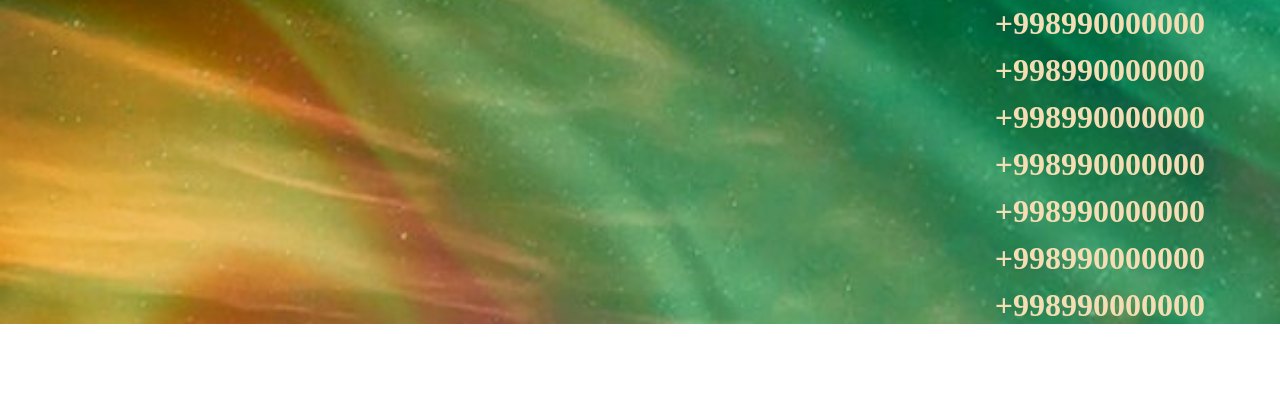
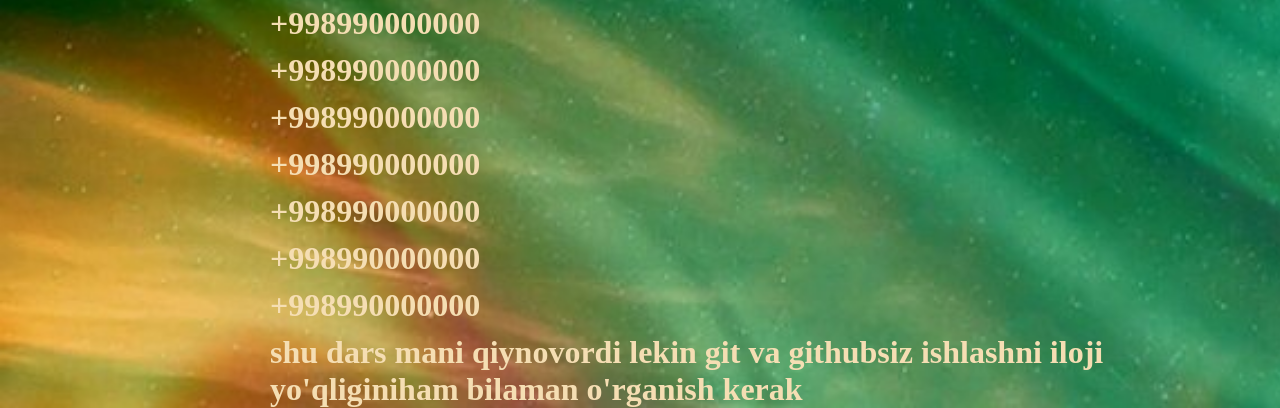
Before and after one commit to NurMuhammad1988/nurmuhammad1988.github.io, a plain HTML site: page index.html in a window 1280 px wide. Shown: the part 939-1347 px from the top of the page. Before the commit the page ends 1263 px from the top, so only its background shows below. Drawn offline with nearby package versions, Linux system fonts and the light colour scheme.

Commit message:
created h1 dars qiyinligi haqida

```diff
--- a/index.html
+++ b/index.html
@@ -105,6 +105,7 @@
                 <h1>+998990000000</h1>
                 <h1>+998990000000</h1>
                 <h1>+998990000000</h1>
+                <h1>shu dars mani qiynovordi lekin git va githubsiz ishlashni iloji yo'qliginiham bilaman o'rganish kerak</h1>
 
             </a>
 
```
